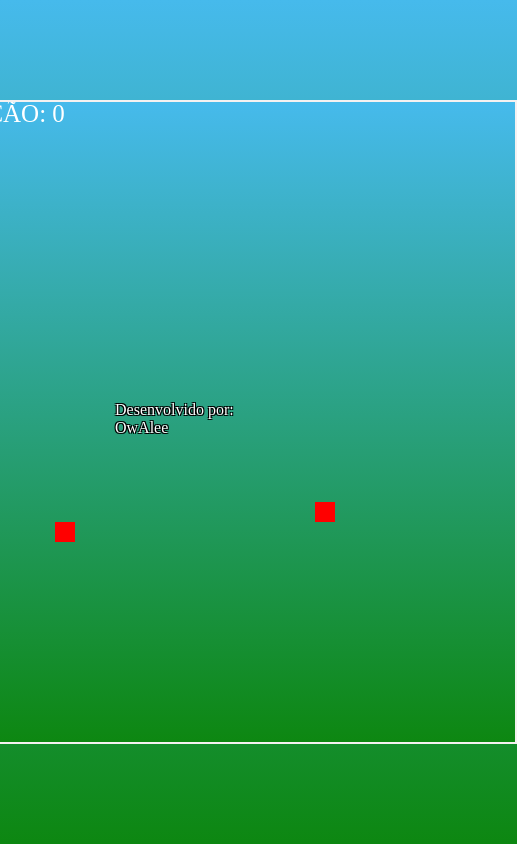
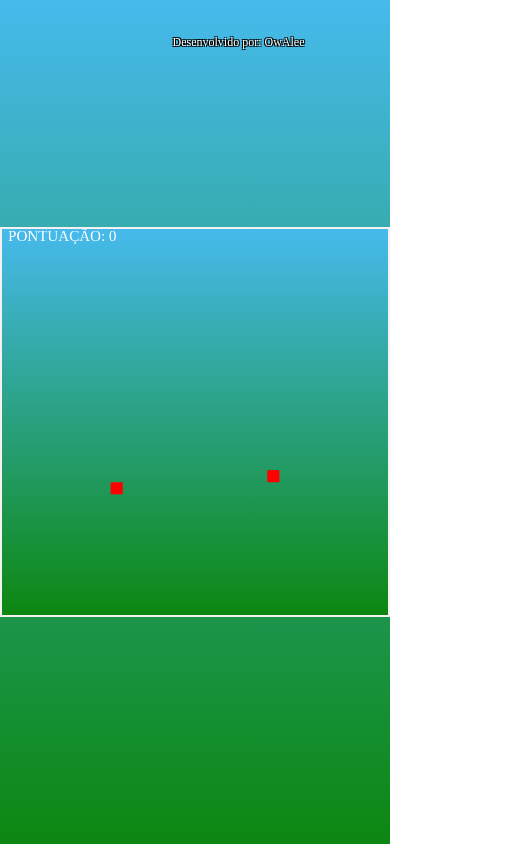
Before and after one commit to Owaleee/SnakeGame, a plain HTML site: page Index.html in a window 390 px wide. Shown: the whole page, 517 px wide, since content can reach past the window. Drawn offline with Linux system fonts and the light colour scheme.

Commit message:
resposividade
melhoria em telas menores

```diff
--- a/Style.css
+++ b/Style.css
@@ -1,4 +1,3 @@
-
 body {
   display: flex;
   justify-content: center;
@@ -6,13 +5,14 @@ body {
   height: 100vh;
   margin: 0;
   background: linear-gradient(to bottom, #46baec, #0d8711);
-
 }
 
-#snakeCanvas{
+#snakeCanvas {
   background: linear-gradient(to bottom, #46baec, #0d8711);
   border: 2px solid rgb(245, 241, 241);
   box-sizing: border-box;
+  max-width: 100%; /* Limita a largura máxima do canvas */
+  height: auto; /* Altura será calculada automaticamente com base na largura */
 }
 
 #OwAlee {
@@ -20,17 +20,23 @@ body {
   cursor: pointer;
   margin-bottom: 6px;
   color: white;
-  max-width: 150px;
+  max-width: 100%;
   text-shadow: -1px -1px 0 #000000, 1px -1px 0 #000000, -1px 1px 0 #000000, 1px 1px 0 #000000;
   position: absolute;
-  /* cálculo de espaçamento */
-  top: (50px);
-  right: 50px;
-  transform: translateX(-50%);
+  top: 5%; /* Posiciona 5% do topo da tela */
+  right: 5%; /* Posiciona 5% da direita da tela */
+  transform: translate(-50%, -50%);
   transition: color 0.8s ease-in, transform 0.3s ease-in-out;
 }
 
 #OwAlee:hover {
   color: rgba(28, 5, 238, 0.836);
-  transform: translateX(-50%) scale(1.1);
+  transform: translate(-50%, -50%) scale(1.1);
 }
+
+/* Media query para ajustar estilos em telas menores */
+@media (max-width: 768px) {
+  #OwAlee {
+    font-size: 12px; /* Reduz o tamanho da fonte em telas menores */
+  }
+}
```
Lines whose indentation alone changed are shown as unchanged.
